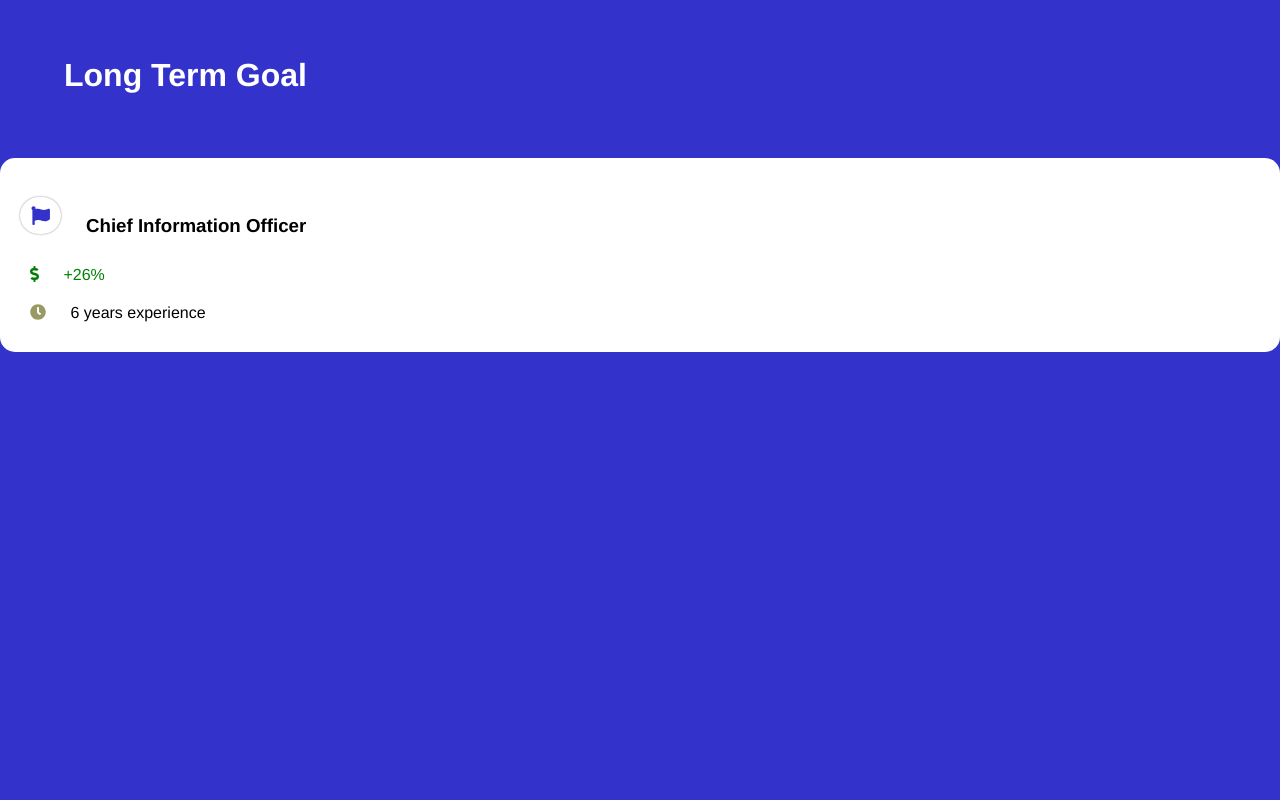
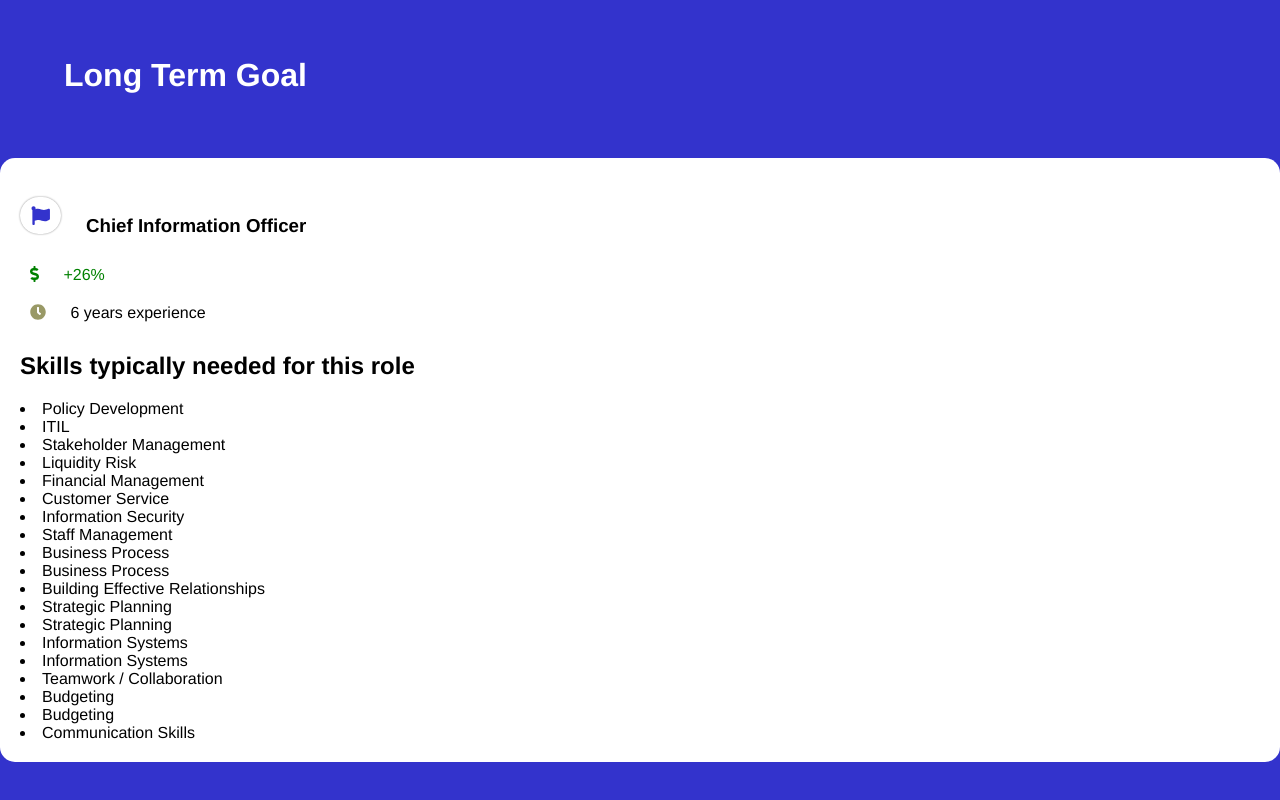
Before and after one commit to T-Miller0/career-path, a React app: page / in a window 1280 px wide. Shown: the part 1251-2051 px from the top of the page. Before the commit the page ends 1667 px from the top, so only its background shows below. Built offline with nearby package versions, Linux system fonts and the light colour scheme.

Commit message:
shows longTermGoals desired skills

```diff
--- a/src/components/LongTermGoal/LongTermGoal.js
+++ b/src/components/LongTermGoal/LongTermGoal.js
@@ -1,8 +1,9 @@
 import React from 'react';
 import { FontAwesomeIcon } from '@fortawesome/react-fontawesome'
-import { faFlag, faChartLine, faDollarSign, faClock } from '@fortawesome/free-solid-svg-icons'
+import { faFlag, faDollarSign, faClock } from '@fortawesome/free-solid-svg-icons'
 
 import classes from './LongTermGoal.css';
+import ListOfSkills from '../SkillsForRole/ListOfSkills/ListOfSkills';
 
 const longTermGoal = (props) => (
   <div className={classes.LongTermGoal}>
@@ -17,6 +18,9 @@ const longTermGoal = (props) => (
     <div className={classes.Experience}>
       <FontAwesomeIcon icon={faClock} className={classes.Clock} />
       {props.details.details.experienceYears} years experience</div>
+    <h2>Skills typically needed for this role</h2>
+    <ListOfSkills
+      skillsList={props.skillsList}/>
   </div>
 );
 
--- a/src/containers/Report/Report.js
+++ b/src/containers/Report/Report.js
@@ -60,6 +60,8 @@ export class Store extends Component {
     const shortTermDiference = this.salaryDifference(reportData.currentRoleDetails.salaryMean, reportData.careerPath[0].details.meanSalary)
 
     const longTermDiference = this.salaryDifference(reportData.currentRoleDetails.salaryMean, reportData.careerPath[1].details.salaryMean)
+    const longTermDesiredSkills = this.mostDesiredSkills(reportData.careerPath[1].selectedSkills, reportData.careerPath[1].details.allSkills)
+    const longTermSkillsList = this.namesOfSkills(longTermDesiredSkills)
 
     return (
       <div>
@@ -75,7 +77,8 @@ export class Store extends Component {
         <h1>Long Term Goal</h1>
         <LongTermGoal
           details={reportData.careerPath[1]}
-          salaryPercentage={longTermDiference}/>
+          salaryPercentage={longTermDiference}
+          skillsList={longTermSkillsList}/>
       </div>
     )
   }
```
Lines whose indentation alone changed are shown as unchanged.
